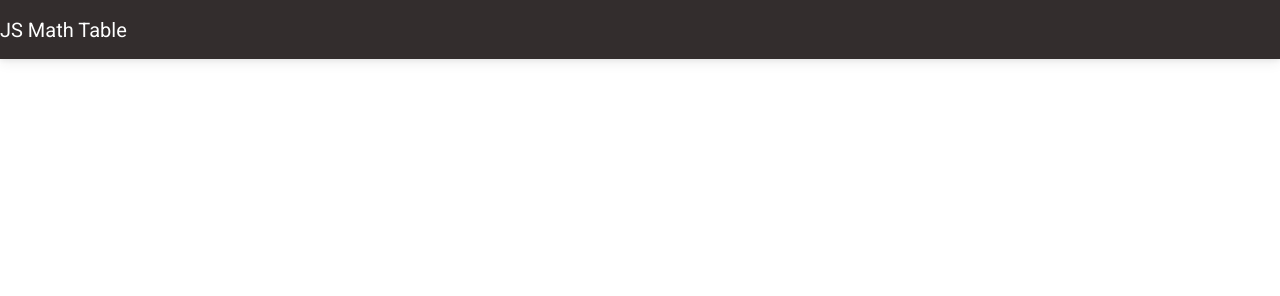
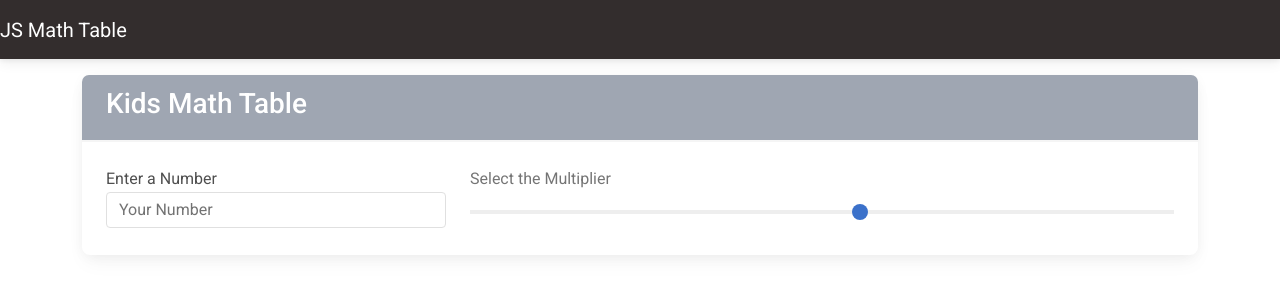
Before and after one commit to srirajkumark/JavaScript, a plain HTML site: page 23_JS_DOM_Math_Table/index.html in a window 1280 px wide. Drawn offline with Linux system fonts and the light colour scheme.

Commit message:
HTML Code Update

```diff
--- a/23_JS_DOM_Math_Table/index.html
+++ b/23_JS_DOM_Math_Table/index.html
@@ -19,6 +19,36 @@
 
     <!-- Math Table -->
 
+    <div class="container mt-3">
+        <div class="row">
+            <div class="col">
+                <div class="card">
+                    <div class="card-header bg-secondary text-white">
+                        <h3>Kids Math Table</h3>
+                    </div>
+                    <div class="card-body">
+                        <form>
+                            <div class="row">
+                                <div class="col-md-4">
+                                    <div class="form-group">
+                                        <label>Enter a Number</label>
+                                        <input id="req-number" type="number" class="form-control" placeholder="Your Number">
+                                    </div>
+                                </div>
+                                <div class="col-md-8">
+                                    <div class="form-group">
+                                        <label for="multiplier" class="form-label">Select the Multiplier</label>
+                                        <input type="range" class="form-range" min="1" max="10" step="1" id="multiplier">
+                                    </div>
+                                </div>
+                            </div>
+                        </form>
+                    </div>
+                </div>
+            </div>
+        </div>
+    </div>
+
     <!-- Bootstrap JS Files -->
     <script src="../BootStrap/js/mdb.es.min.js"></script>
     <script type="text/javascript" src="../BootStrap/js/mdb.umd.min.js"></script>
```
